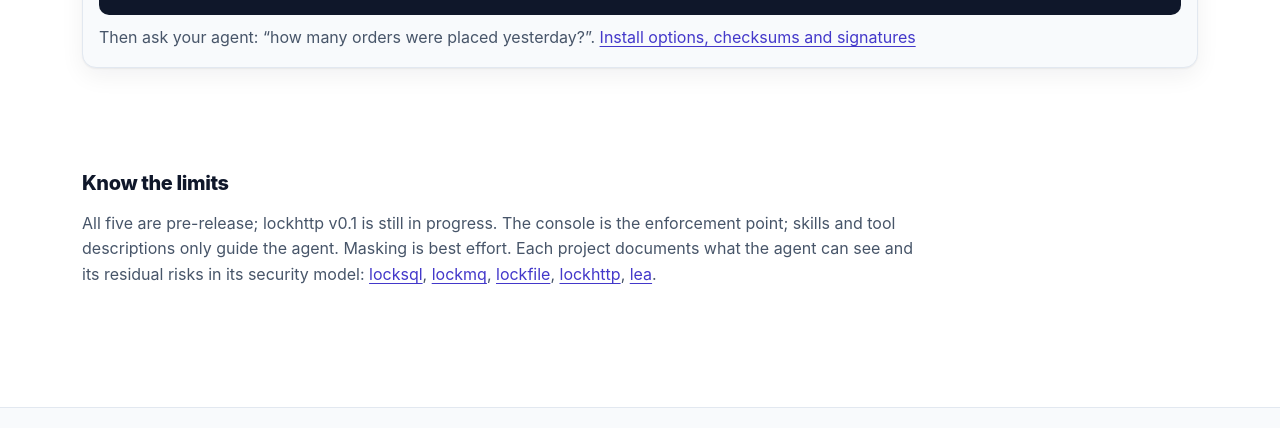
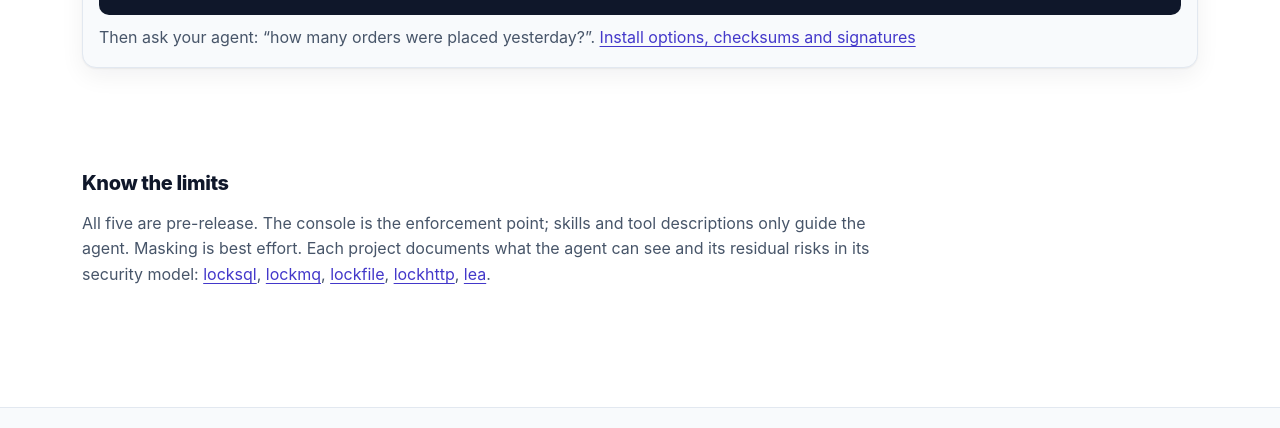
Before and after one commit to DavidGodefroid/lockfamily, a plain HTML site: page index.html in a window 1280 px wide. Shown: the part 3194-3622 px from the top of the page. Drawn offline with Linux system fonts and the light colour scheme.

Commit message:
docs: lockhttp is released as a pre-release, drop "v0.1 in progress"
Co-Authored-By: Claude Opus 5.5 (1M context) <noreply@anthropic.com>

```diff
--- a/index.html
+++ b/index.html
@@ -303,7 +303,7 @@ lea</code></pre>
 
   <section class="section wrap limits" aria-labelledby="limits-title">
     <h2 id="limits-title">Know the limits</h2>
-    <p>All five are pre-release; lockhttp v0.1 is still in progress. The console is the enforcement point; skills and tool descriptions only guide the agent. Masking is best effort. Each project documents what the agent can see and its residual risks in its security model:
+    <p>All five are pre-release. The console is the enforcement point; skills and tool descriptions only guide the agent. Masking is best effort. Each project documents what the agent can see and its residual risks in its security model:
       <a href="https://locksql.com/security/">locksql</a>,
       <a href="https://github.com/DavidGodefroid/lockmq/blob/main/docs/security-model.md">lockmq</a>,
       <a href="https://github.com/DavidGodefroid/lockfile/blob/main/docs/security-model.md">lockfile</a>,
```
